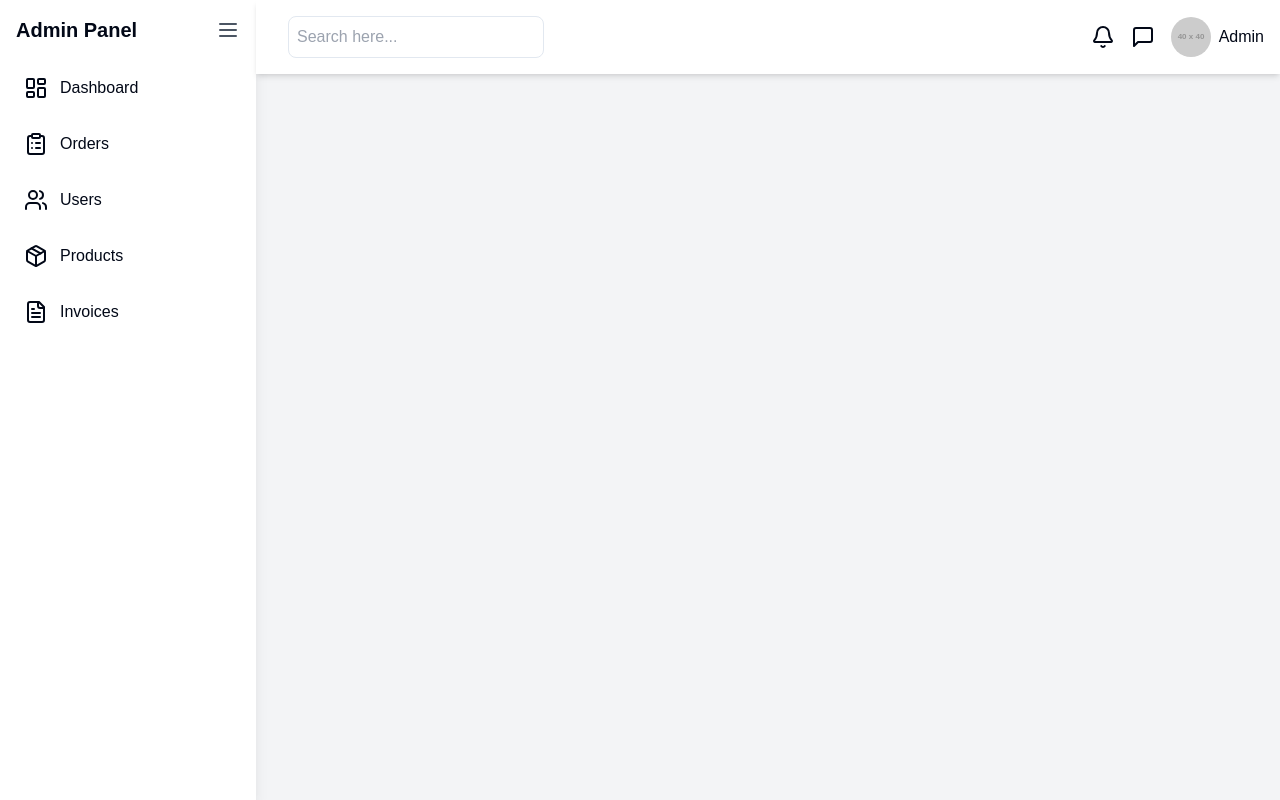
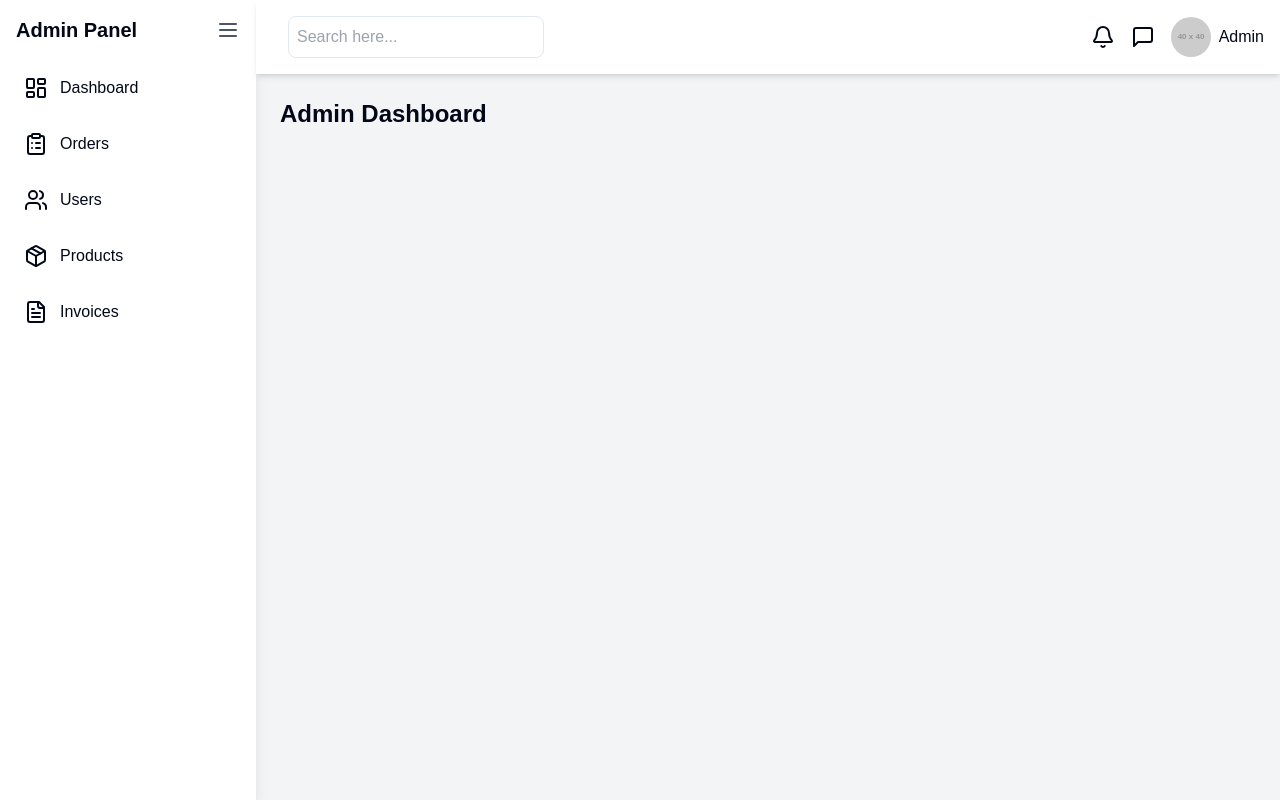
Before and after one commit to Hamza525318/pinnacle-tools-center, a Next.js app: page /admin in a window 1280 px wide. Built offline with nearby package versions, Linux system fonts and the light colour scheme; no server answers.

Commit message:
admin layout fix

```diff
--- a/src/app/(custom)/admin/page.js
+++ b/src/app/(custom)/admin/page.js
@@ -1,22 +1,7 @@
-"use client";
-import { useState } from "react";
-import Sidebar from "./components/Sidebar";
-import Navbar from "./components/Navbar";
-
-export default function AdminLayout({ children }) {
-    const [isSidebarOpen, setSidebarOpen] = useState(true);
-
-    const toggleSidebar = () => {
-        setSidebarOpen(!isSidebarOpen);
-    };
-
-    return (
-        <div className="flex h-screen bg-gray-100">
-            <Sidebar isSidebarOpen={isSidebarOpen} toggleSidebar={toggleSidebar} />
-            <div className="flex-1 flex flex-col">
-                <Navbar toggleSidebar={toggleSidebar} />
-                <div className="p-6 flex-1 overflow-y-auto">{children}</div>
-            </div>
-        </div>
-    );
+export default function AdminPage() {
+  return (
+    <div>
+      <h1 className="text-2xl font-bold">Admin Dashboard</h1>
+    </div>
+  );
 }
--- a/src/app/(custom)/layout.js
+++ b/src/app/(custom)/layout.js
@@ -1,13 +1,23 @@
 "use client";
-import Navbar from "../../components/ui/Navbar";
-import Footer from "../../components/ui/FooterSection";
 
-export default function CustomLayout({ children }) {
+import { useState } from "react";
+import Sidebar from "./admin/components/Sidebar";
+import Navbar from "./admin/components/Navbar";
+
+export default function Layout({ children }) {
+  const [isSidebarOpen, setSidebarOpen] = useState(true);
+
+  const toggleSidebar = () => {
+    setSidebarOpen(!isSidebarOpen);
+  };
+
   return (
-<html lang="en">
-    <body>
-        {children}
-    </body>
-</html>
-);
+    <div className="flex h-screen bg-gray-100">
+      <Sidebar isSidebarOpen={isSidebarOpen} toggleSidebar={toggleSidebar} />
+      <div className="flex-1 flex flex-col">
+        <Navbar toggleSidebar={toggleSidebar} />
+        <div className="p-6 flex-1 overflow-y-auto">{children}</div>
+      </div>
+    </div>
+  );
 }
```
